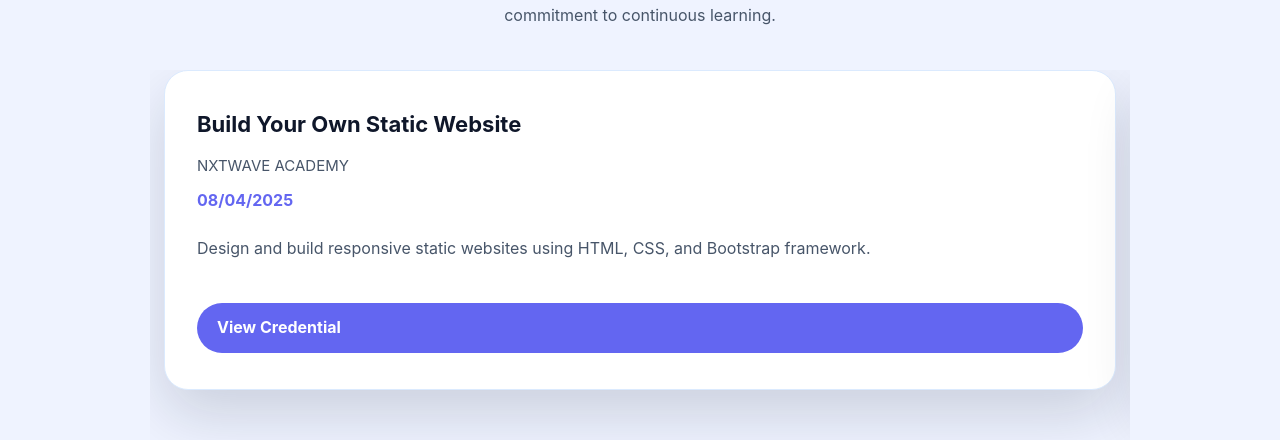
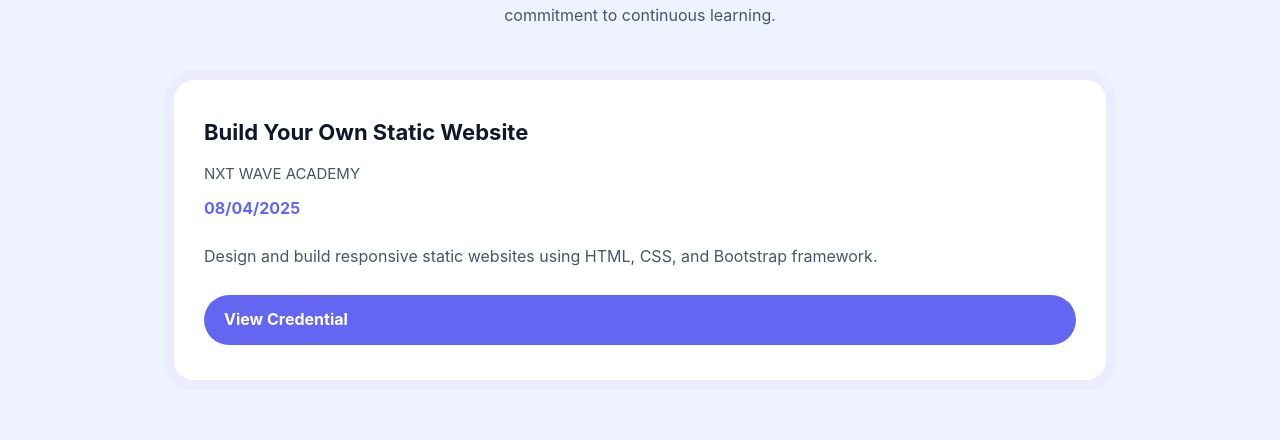
Before and after one commit to Shanmugasrivyshnav/Shanmuga-sri-vyshnav-Portfolio, a React (Create React App) app: page /certificates in a window 1280 px wide. Shown: the part 327-767 px from the top of the page. Built offline with nearby package versions, Linux system fonts and the light colour scheme.

Commit message:
chnage style of certificate slide

```diff
--- a/src/Components/Certificates/StyledCertifecates.js
+++ b/src/Components/Certificates/StyledCertificates.js
@@ -49,10 +49,10 @@ export const CertificateSlide = styled.div`
 
 export const CertificateCard = styled.div`
   background: ${(props) => props.theme.colorCard};
-  border: 1px solid ${(props) => props.theme.colorBorder};
-  border-radius: 24px;
-  padding: 36px 32px;
-  box-shadow: ${(props) => props.theme.shadow};
+  border: 10px solid ${(props) => props.theme.colorAccentSoft};
+  border-radius: 30px;
+  padding: 35px 30px;
+  box-shadow: ${(props) => props.theme.colorShadow};
   min-height: 320px;
   display: flex;
   flex-direction: column;
@@ -122,7 +122,7 @@ export const CarouselButton = styled.button`
 
   &:hover {
     background: ${(props) => props.theme.colorAccentSoft};
-    transform: translateY(-1px);
+    transform: translateY(-5px);
   }
 `;
 
@@ -136,6 +136,7 @@ export const CarouselSlideList = styled.div`
 export const CarouselSlide = styled.button`
   width: 50px;
   height: 6px;
+  border-radius: 65% 35% 70% 30% / 30% 70% 30% 70%;
   // border-radius: 50%;
   border: none;
   background: ${(props) =>
--- a/src/Components/Certificates/certificates.js
+++ b/src/Components/Certificates/certificates.js
@@ -17,12 +17,12 @@ import {
   CarouselButton,
   CarouselSlideList,
   CarouselSlide,
-} from "./StyledCertifecates.js";
+} from "./StyledCertificates";
 
 const defaultCertificates = [
   {
     title: "Build Your Own Static Website",
-    issuer: "NXTWAVE ACADEMY",
+    issuer: "NXT WAVE ACADEMY",
     date: "08/04/2025",
     description:
       "Design and build responsive static websites using HTML, CSS, and Bootstrap framework.",
@@ -30,7 +30,7 @@ const defaultCertificates = [
   },
   {
     title: "Build Your Own Responsive Website",
-    issuer: "NXTWAVE ACADEMY",
+    issuer: "NXT WAVE ACADEMY",
     date: "07/05/2025",
     description:
       "Build a responsive website that appears beautifully on the screen of any size. Develop a user-centric food tech website, an E-commerce product listing website for small business owners using bootstrap fundamental concepts.",
@@ -38,7 +38,7 @@ const defaultCertificates = [
   },
   {
     title: "Introduction to Databases",
-    issuer: "NXTWAVE ACADEMY",
+    issuer: "NXT WAVE ACADEMY",
     date: "01/06/2025",
     description:
       "Learned about the incredibly prevalent databases. Through the course, develop strong fundamentals and be proficient in concepts related to Databases and DBMS. Most importantly, able to perform powerful queries on databases using SQL.",
@@ -46,7 +46,7 @@ const defaultCertificates = [
   },
   {
     title: "Programming Foundations with Python",
-    issuer: "NXTWAVE ACADEMY",
+    issuer: "NXT WAVE ACADEMY",
     date: "05/10/2025",
     description:
       "With the course proficient in writing Python code and build real-world software using Object-Oriented Principles. Also build strong foundations in programming constructs of Python language.",
@@ -54,7 +54,7 @@ const defaultCertificates = [
   },
   {
     title: "Build Your Own Dynamic Web Application",
-    issuer: "NXTWAVE ACADEMY",
+    issuer: "NXT WAVE ACADEMY",
     date: "28/11/2025",
     description:
       "real-world/interactive applications using JavaScript and develop skills that really matter to the companies.",
@@ -62,23 +62,23 @@ const defaultCertificates = [
   },
   {
     title: "JavaScript Essentials",
-    issuer: "NXTWAVE ACADEMY",
+    issuer: "NXT WAVE ACADEMY",
     date: "20/12/2025",
     description:
       "learning about concepts such as events, scope, hoisting, and asynchronous JavaScript, you will gain a deeper understanding of how the language works and be able to write more effective code.",
     link: "https://certificates.ccbp.in/academy/javascript-essentials?id=UXJZDOUQUO",
   },
   {
-    title: "Responsive Web Design using Flexbox",
-    issuer: "NXTWAVE ACADEMY",
+    title: "Responsive Web Design using Flex-box",
+    issuer: "NXT WAVE ACADEMY",
     date: "04/01/2026",
     description:
-      "Powerful tool for creating responsive layouts that look good on any device Responsive design helps ensure that users have a seamless and enjoyable experience,responsive web design using Flexbox help you create better, more user-friendly devices",
+      "Powerful tool for creating responsive layouts that look good on any device Responsive design helps ensure that users have a seamless and enjoyable experience,responsive web design using Flex-box help you create better, more user-friendly devices",
     link: "https://certificates.ccbp.in/academy/responsive-web-design-using-flexbox?id=PPFILFMNLK",
   },
   {
     title: "Developer Foundations GIT and COMMAND LINE",
-    issuer: "NXTWAVE ACADEMY",
+    issuer: "NXT WAVE ACADEMY",
     date: "02/02/2026",
     description:
       "Efficient ways to work with the computers and internet makes a better developer,understanding of how Operating Systems & Internet works,with Command-Line and Git which are every-day essentials for an applications.",
@@ -86,7 +86,7 @@ const defaultCertificates = [
   },
   {
     title: "Node JS",
-    issuer: "NXTWAVE ACADEMY",
+    issuer: "NXT WAVE ACADEMY",
     date: "27/02/2026",
     description:
       "web application development, including routing, working with databases, building APIs, and security and deployment. By the end of the course, you will have a well-rounded understanding of how to build a backend web application using Node.js and Express.",
@@ -94,7 +94,7 @@ const defaultCertificates = [
   },
   {
     title: "React JS",
-    issuer: "NXTWAVE ACADEMY",
+    issuer: "NXT WAVE ACADEMY",
     date: "02/06/2026",
     description:
       "Working with ReactJS can make a developer's life easier thanks to its simplicity and modular infrastructure. By learning ReactJS, gain a highly sought-after skill that can open up a range of career and make a valuable asset to companies.",
@@ -150,7 +150,7 @@ const Certificates = () => {
                 <CertificateLink
                   href={certificate.link}
                   target="_blank"
-                  rel="noreferrer"
+                  rel="no-referrer"
                 >
                   View Credential
                 </CertificateLink>
--- a/src/Components/Contact/contacts.js
+++ b/src/Components/Contact/contacts.js
@@ -23,7 +23,7 @@ const contactDetails = [
   { label: "Phone", value: "Click To Know", href: "tel:+917995247940" },
   {
     label: "Location",
-    value: "Anantapur, Andhra Pradesh",
+    value: "Anantapur, AndhraPradesh",
     href: "https://maps.google.com/?q=Anantapur",
   },
 ];
@@ -70,7 +70,7 @@ const Contacts = () => {
                 key={item.label}
                 href={item.href}
                 target="_blank"
-                rel="noreferrer"
+                rel="no-referrer"
               >
                 <strong>{item.label}:</strong> {item.value}
               </ContactInfoItem>
```
